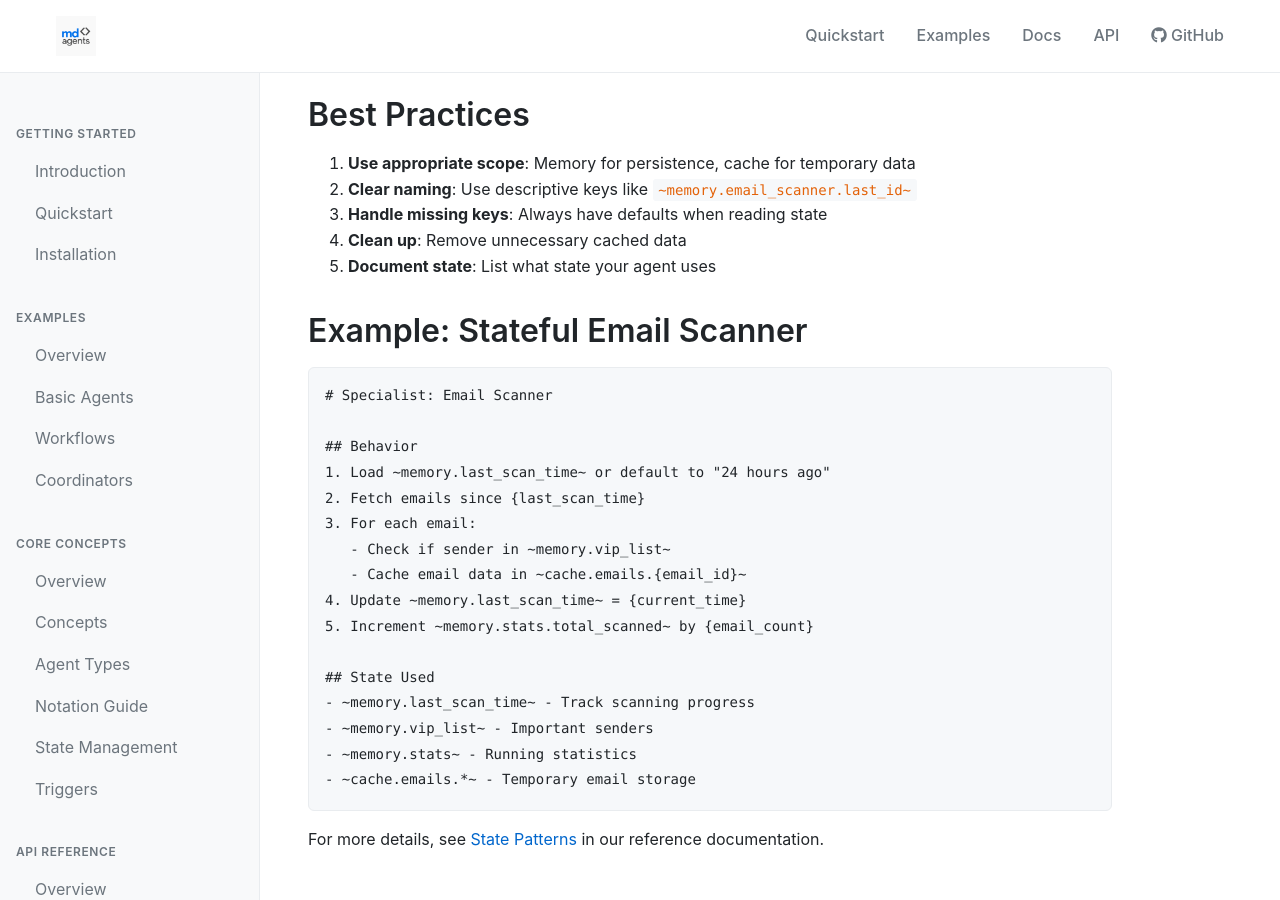
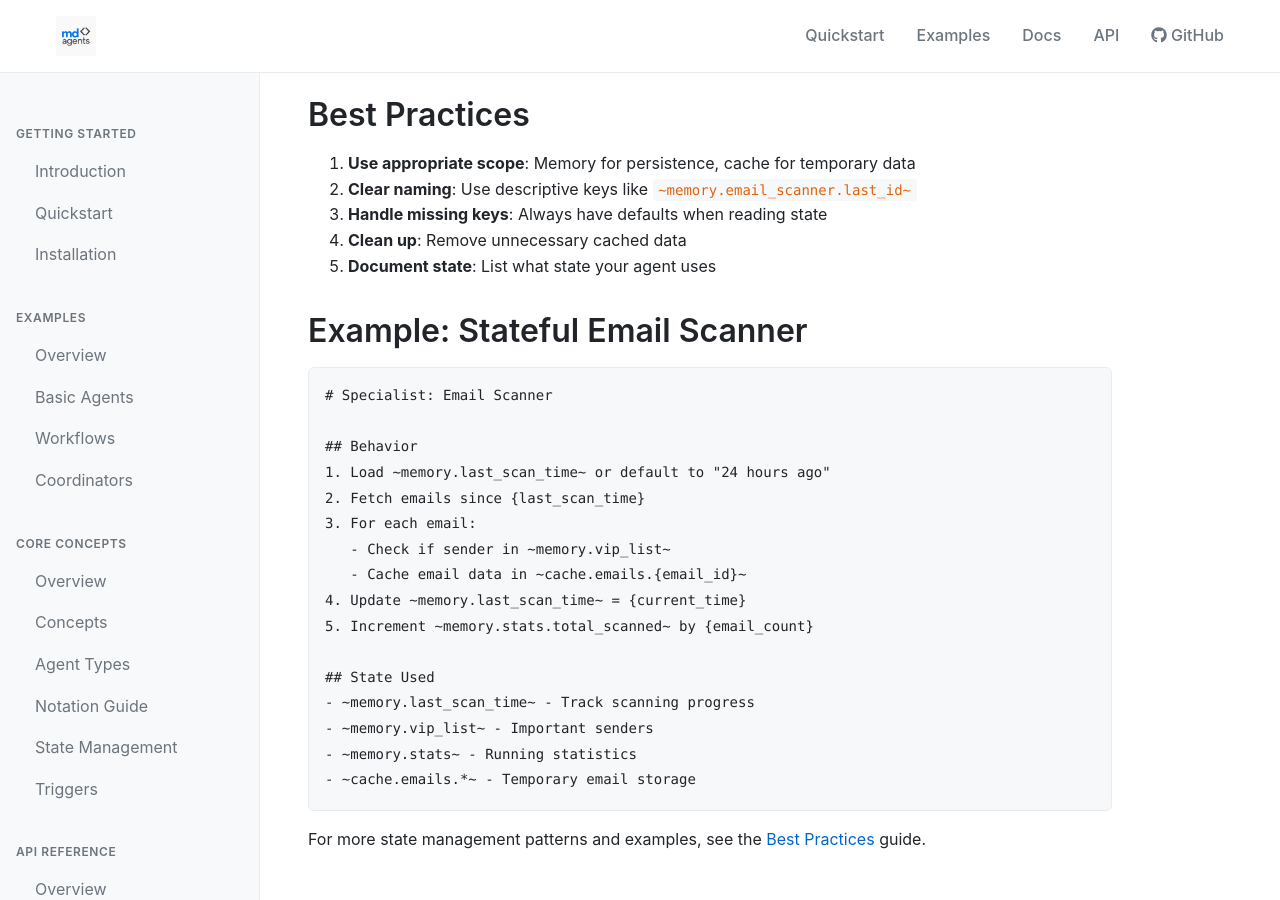
Before and after one commit to claude-code-mafia/md-agents, a Jekyll site: the page built from docs-site/docs/state.md, in a window 1280 px wide and 900 px high, scrolled down 1746 px. Built offline with Jekyll 4.4.1, drawn with Linux system fonts in a browser that asks for light colours; some of the changed lines change nothing that is shown.

Commit message:
Fix broken link and add main.js
- Fix broken state patterns link to point to best practices
- Add main.js with basic functionality (smooth scrolling, code copy)
- Ensure all navigation works properly

````diff
--- /dev/null
+++ b/docs-site/assets/js/main.js
@@ -0,0 +1,41 @@
+// Main JavaScript for md agents documentation
+
+// Add active class to current navigation item
+document.addEventListener('DOMContentLoaded', function() {
+  // Mobile menu toggle (if needed in future)
+  const mobileMenuToggle = document.querySelector('.mobile-menu-toggle');
+  if (mobileMenuToggle) {
+    mobileMenuToggle.addEventListener('click', function() {
+      document.querySelector('.sidebar').classList.toggle('active');
+    });
+  }
+
+  // Smooth scrolling for anchor links
+  document.querySelectorAll('a[href^="#"]').forEach(anchor => {
+    anchor.addEventListener('click', function (e) {
+      e.preventDefault();
+      const target = document.querySelector(this.getAttribute('href'));
+      if (target) {
+        target.scrollIntoView({
+          behavior: 'smooth',
+          block: 'start'
+        });
+      }
+    });
+  });
+
+  // Copy code blocks on click
+  document.querySelectorAll('pre').forEach(block => {
+    block.addEventListener('click', function() {
+      const code = this.innerText;
+      navigator.clipboard.writeText(code).then(() => {
+        // Visual feedback
+        const originalBg = this.style.background;
+        this.style.background = '#d4edda';
+        setTimeout(() => {
+          this.style.background = originalBg;
+        }, 200);
+      });
+    });
+  });
+});
--- a/docs-site/docs/state.md
+++ b/docs-site/docs/state.md
@@ -93,4 +93,4 @@
 - ~cache.emails.*~ - Temporary email storage
 ```
 
-For more details, see [State Patterns](/docs/reference/state/patterns/) in our reference documentation.
+For more state management patterns and examples, see the [Best Practices](/best-practices/) guide.
````
